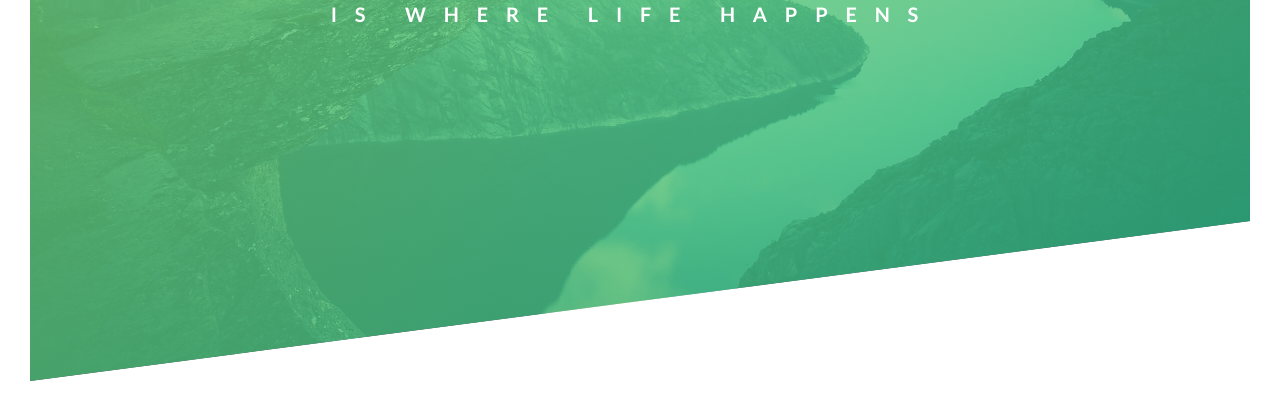
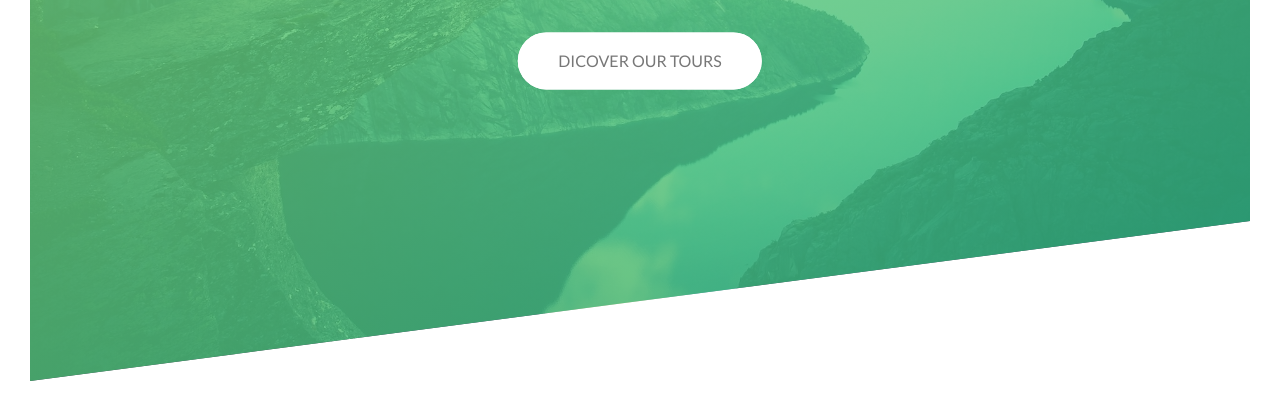
Before and after one commit to MarcioGsp1/natours, a plain HTML site: page index.html in a window 1280 px wide. Shown: the part 409-820 px from the top of the page. Drawn offline with Linux system fonts and the light colour scheme.

Commit message:
complex animated button

```diff
--- a/css/styles.css
+++ b/css/styles.css
@@ -49,12 +49,14 @@ body {
   top: 45%;
   left: 50%;
   transform: translate(-50%, -50%);
+  text-align: center;
 }
 
 .heading-primary {
   color: #fff;
   text-transform: uppercase;
   backface-visibility: hidden;
+  margin-bottom: 60px;
 }
 
 .heading-primary-main {
@@ -65,7 +67,7 @@ body {
   letter-spacing: 35px;
   /*I can write this way*/
   animation-name: moveInLeft;
-  animation-duration: 2.5s;
+  animation-duration: 2s;
   animation-timing-function: ease-out;
 }
 
@@ -76,7 +78,7 @@ body {
   font-weight: 700;
   letter-spacing: 17.8px;
   /*or this way*/
-  animation: moveInRight 2s ease-in;
+  animation: moveInRight 2.1s ease-in;
 }
 
 @keyframes moveInLeft {
@@ -84,12 +86,12 @@ body {
     opacity: 0;
     transform: translateX(-100px);
   }
-  80% {
+  /* 80% {
     transform: translateX(10px);
-  }
+  } */
   100% {
     opacity: 1;
-    transform: translate(0);
+    transform: translateX(0);
   }
 }
 @keyframes moveInRight {
@@ -97,11 +99,80 @@ body {
     opacity: 0;
     transform: translateX(100px);
   }
-  80% {
+  /* 80% {
     transform: translate(-10px)
-  }
+  } */
   100% {
     opacity: 1;
     transform: translateX(0);
   }
 }
+
+@keyframes moveInBotton {
+  0% {
+    opacity: 0;
+    transform: translateY(40px);
+  }
+
+  40%{
+    transform: translateY(-10px);
+  }
+
+  100% {
+    opacity: 1;
+    transform: translateY(0);
+  }
+}
+
+.btn:link,
+.btn:visited {
+  text-transform: uppercase;
+  text-decoration: none;
+  padding: 15px 40px;
+  display: inline-block;
+  border-radius: 100px;
+  transition: all .2s;
+  position: relative;
+}
+/*A página começa de cima para baixo, e da esquerda para direita, então se quisermos que o elemento suba, temos que definir um valor negativo*/
+.btn:hover {
+  transform: translateY(-3px);
+  box-shadow: 0 10px 20px rgba(0, 0, 0, 0.2);
+}
+
+.btn:active {
+  transform: translateY(-1px);
+}
+
+.btn-white {
+  background-color: #fff;
+  color: #777;
+}
+
+.btn:after {
+  content: "";
+  display: inline-block;
+  height: 100%;
+  width: 100%;
+  border-radius: 100px;
+  position: absolute;
+  top: 0;
+  left: 0;
+  z-index: -1;
+  transition: all .4s;
+}
+
+.btn-white:after{
+  background-color: #fff;
+}
+
+
+.btn:hover::after {
+  transform: scaleX(1.4) scaleY(1.6);
+  opacity: 0;
+}
+
+.btn-animated {
+  animation: moveInBotton 1.6s ease-out .75s;
+  animation-fill-mode: backwards;
+}
--- a/index.html
+++ b/index.html
@@ -18,6 +18,7 @@
           <span class="heading-primary-main">Outdoors</span>
           <span class="heading-primary-sub">Is where life happens</span>
         </h1>
+        <a href="#" class="btn btn-white btn-animated">Dicover our tours</a>
       </div>
     </header>
   </body>
```
